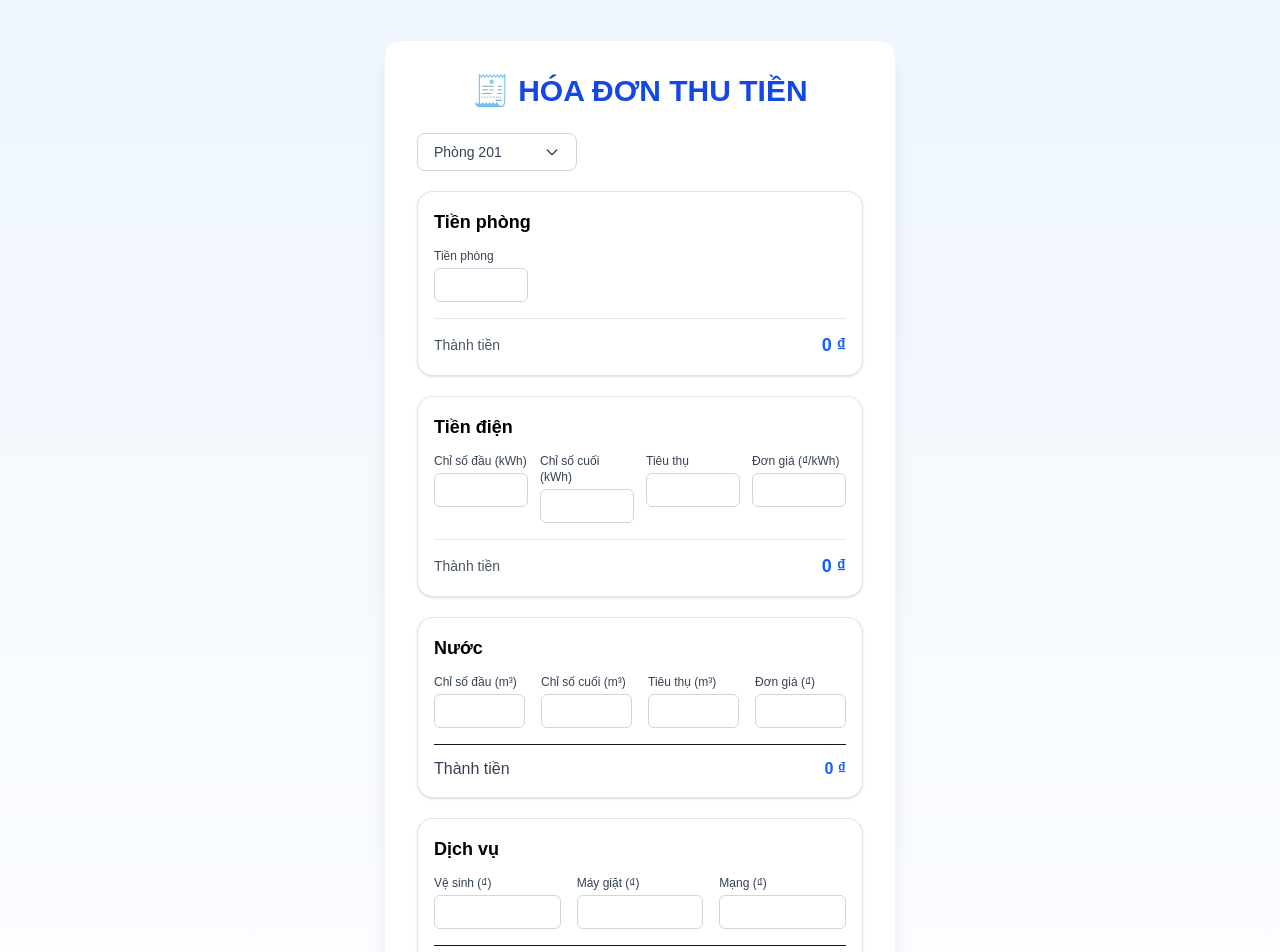
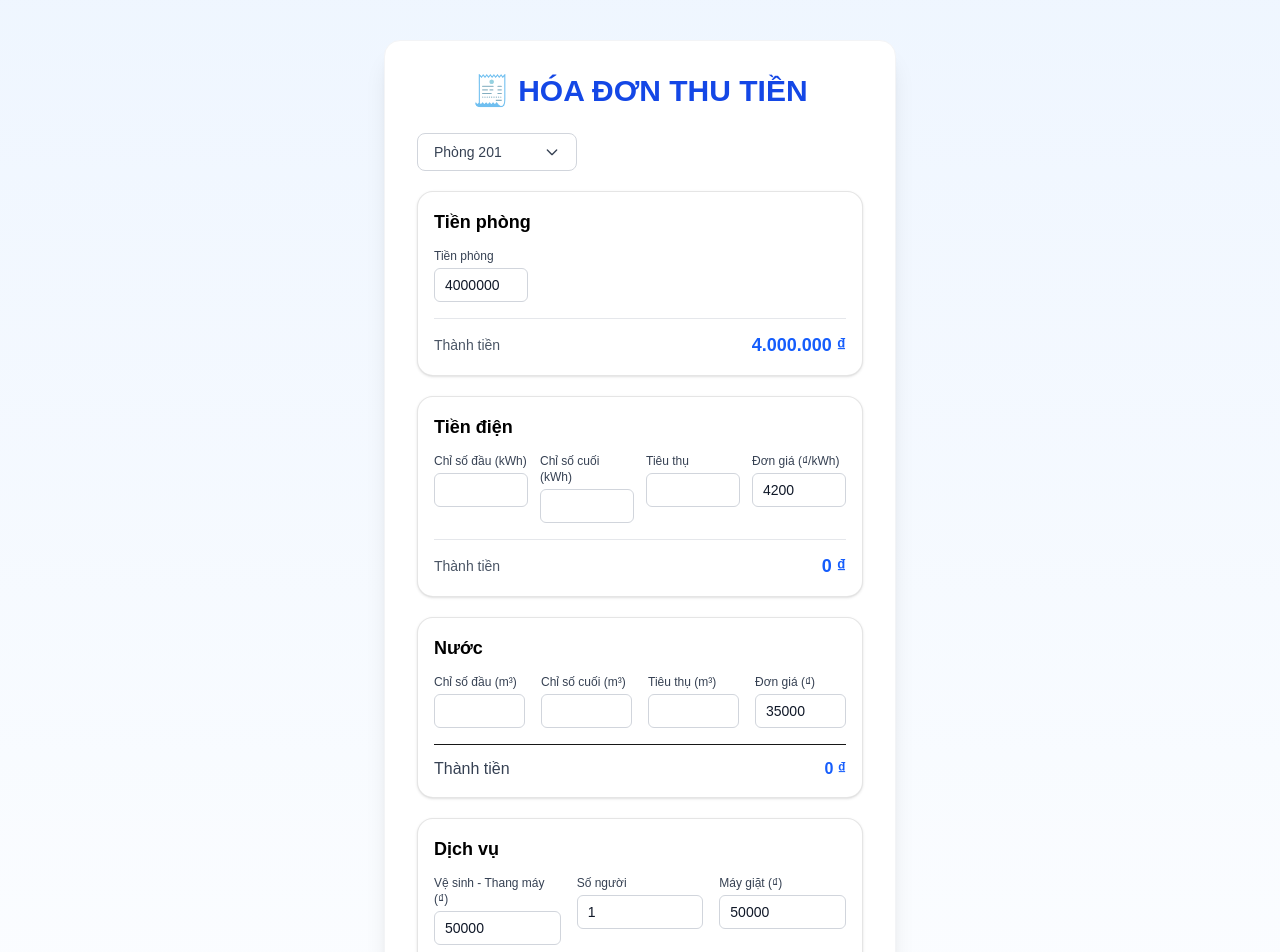
Before and after one commit to pmduc1997/room-bill-calculator, a Next.js app: page / in a window 1280 px wide. Shown: the top 952 px of the page. Built offline with nearby package versions, Linux system fonts and the light colour scheme.

Commit message:
update numbers

```diff
--- a/components/sections/ServiceSection.tsx
+++ b/components/sections/ServiceSection.tsx
@@ -1,5 +1,4 @@
 "use client";
-import React from "react";
 import { InputField, SectionCard } from "../elements";
 import { useCalculatorStore } from "@/store/useCalculatorStore";
 
@@ -16,9 +15,14 @@ export function ServiceSection() {
       <div className="space-y-4">
         <div className="grid grid-cols-2 sm:grid-cols-3 gap-4">
           <InputField
-            label="Vệ sinh (₫)"
+            label="Vệ sinh - Thang máy (₫)"
             value={services.cleaning}
             onChange={(v) => setServiceField("cleaning", v)}
+          />
+          <InputField
+            label="Số người"
+            value={services.person}
+            onChange={(v) => setServiceField("person", v)}
           />
           <InputField
             label="Máy giặt (₫)"
--- /dev/null
+++ b/constant/index.ts
@@ -0,0 +1,16 @@
+export const ROOM_NUMBERS = [
+  "201",
+  "202",
+  "203",
+  "204",
+  "301",
+  "302",
+  "303",
+  "304",
+  "401",
+  "402",
+  "403",
+  "404",
+  "601",
+  "602",
+];
--- a/store/useCalculatorStore.ts
+++ b/store/useCalculatorStore.ts
@@ -1,6 +1,5 @@
+import { ROOM_NUMBERS } from "@/constant";
 import { create } from "zustand";
-
-const ROOM_NUMBERS = ["201", "202", "203", "204"];
 
 type RoomInfo = {
   id: string;
@@ -19,6 +18,7 @@ type RoomInfo = {
   };
   services: {
     cleaning: number;
+    person: number;
     washing: number;
     internet: number;
   };
@@ -47,10 +47,10 @@ type State = {
 // Helper function to create a default room with a specific ID
 const createDefaultRoom = (id: string): RoomInfo => ({
   id,
-  price: 0,
-  elec: { start: 0, end: 0, used: 0, price: 0 },
-  water: { start: 0, end: 0, used: 0, price: 0 },
-  services: { cleaning: 0, washing: 0, internet: 0 },
+  price: 4000000,
+  elec: { start: 0, end: 0, used: 0, price: 4200 },
+  water: { start: 0, end: 0, used: 0, price: 35000 },
+  services: { cleaning: 50000, person: 1, washing: 50000, internet: 100000 },
 });
 
 export const useCalculatorStore = create<State>((set, get) => ({
@@ -176,7 +176,9 @@ export const useCalculatorStore = create<State>((set, get) => ({
     const { currentRoom } = get();
     if (!currentRoom) return 0;
     const { services } = currentRoom;
-    return services.cleaning + services.washing + services.internet;
+    return (
+      services.cleaning * services.person + services.washing + services.internet
+    );
   },
 
   calcTotal: () => {
```
